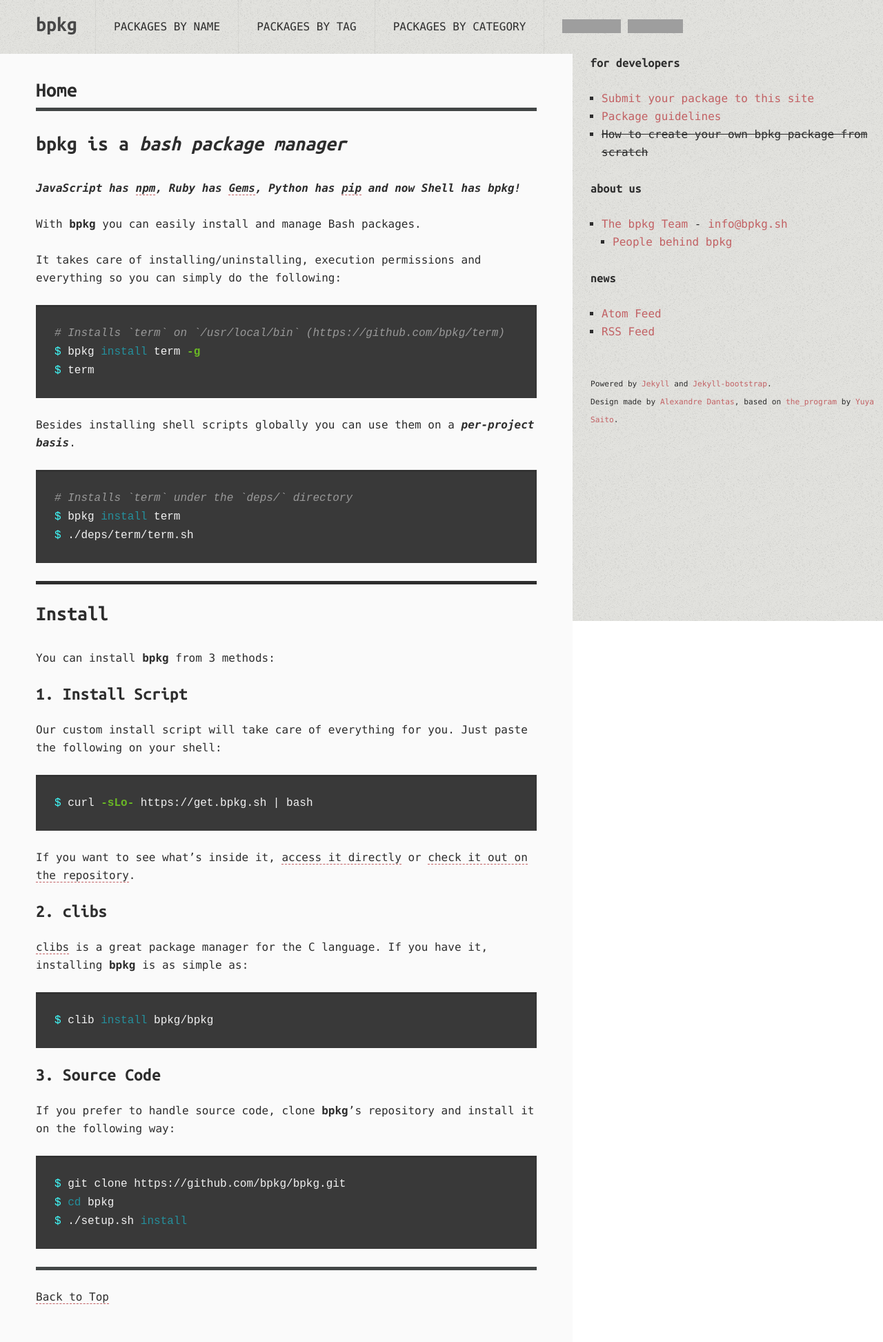
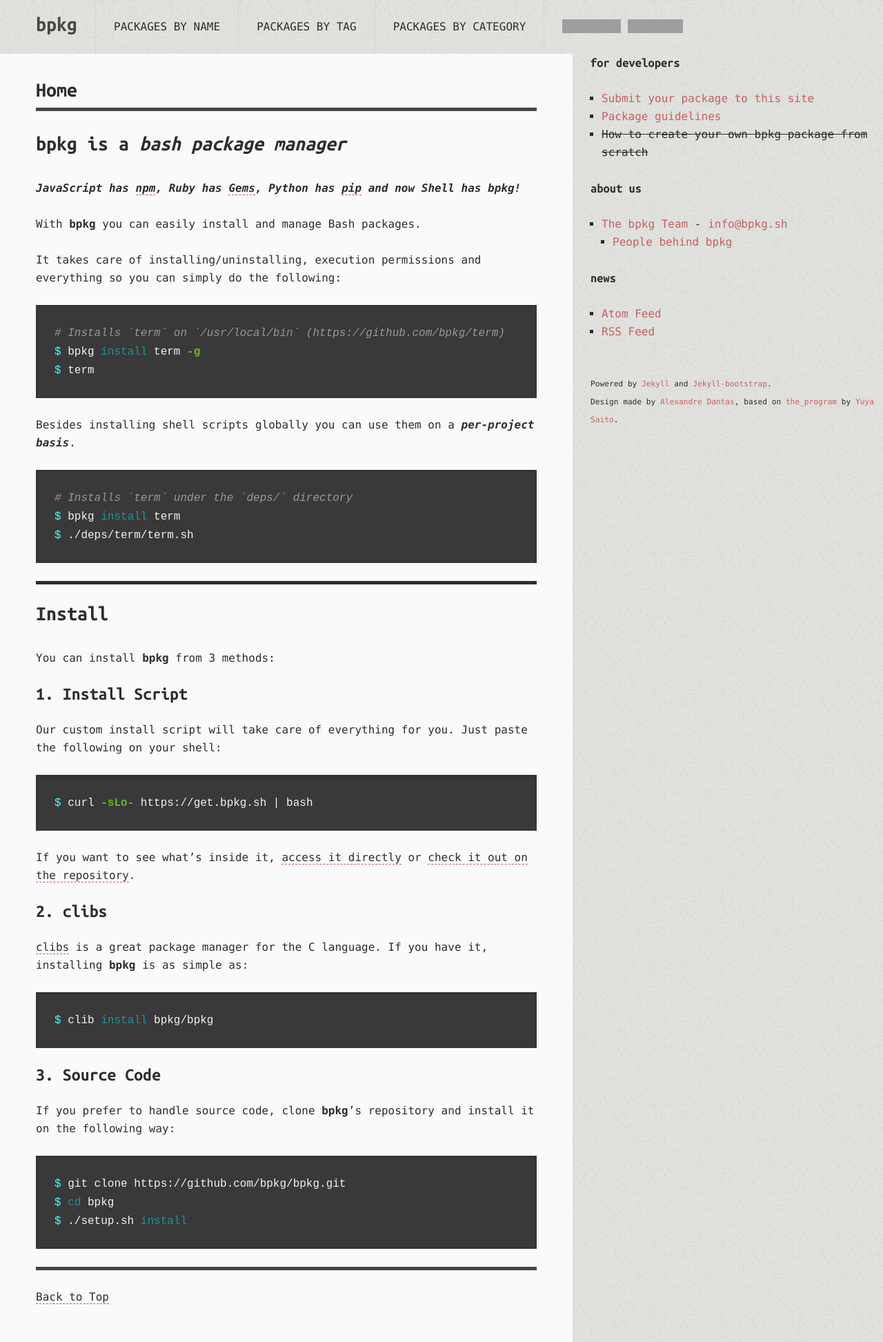
Before and after one commit to bpkg/bpkg.github.io, a Jekyll site: the page built from index.md, in a window 1280 px wide. Shown: the whole page at 69% size. Built offline with Jekyll 4.4.1, drawn with Linux system fonts in a browser that asks for light colours; comment, search, counter and statistics services are not loaded; grey boxes are pictures that could not be loaded.

Commit message:
Updated style rules to provide `min-height` values.

```diff
--- a/assets/themes/the-program/css/_base.less
+++ b/assets/themes/the-program/css/_base.less
@@ -21,8 +21,8 @@ Base from [HTML5 Boilerplate](http://j.mp/rP0wmY)
 No styleguide reference.
 */
 
-html { height: 100%; font-size: 100%; overflow-y: scroll; -webkit-text-size-adjust: 100%; -ms-text-size-adjust: 100%; }
-body { height: 100%; margin: 0; font-size: 1em; line-height: 1.4; -webkit-tap-highlight-color: rgba(255,0,0, 0.62); }
+html { font-size: 100%; overflow-y: scroll; -webkit-text-size-adjust: 100%; -ms-text-size-adjust: 100%; }
+body { min-height: 100%; height: 100%; margin: 0; font-size: 1em; line-height: 1.4; -webkit-tap-highlight-color: rgba(255,0,0, 0.62); }
 body, button, input, select, textarea { font-family: sans-serif; }
 ::-moz-selection { background: #073642; color: #fff; text-shadow: none; }
 ::selection { background: #073642; color: #fff; text-shadow: none; }
--- a/assets/themes/the-program/css/_mediaqueries.less
+++ b/assets/themes/the-program/css/_mediaqueries.less
@@ -206,7 +206,7 @@
     float: left;
     width: calc(~"81% - 1px");
     margin-right: -450px;
-    height: 100%;
+    min-height: 100%;
     .unit-body {
       border-right: 1px solid rgba(0,0,0,0.2);
       -webkit-box-shadow: rgba(255,255,255,1.0) 0px 0px 2px;
@@ -215,7 +215,7 @@
       margin-right: 450px;
       padding: (@line-height * 1px) ((@line-height * 2) * 1px);
       @padding-vertical: ((@line-height * 1px) * 2);
-      height: calc(~"100% -" @padding-vertical);
+      min-height: calc(~"100% -" @padding-vertical);
     }
   }
 
--- a/assets/themes/the-program/css/style.css
+++ b/assets/themes/the-program/css/style.css
@@ -40,13 +40,13 @@ Base from [HTML5 Boilerplate](http://j.mp/rP0wmY)
 No styleguide reference.
 */
 html {
-  height: 100%;
   font-size: 100%;
   overflow-y: scroll;
   -webkit-text-size-adjust: 100%;
   -ms-text-size-adjust: 100%;
 }
 body {
+  min-height: 100%;
   height: 100%;
   margin: 0;
   font-size: 1em;
@@ -554,7 +554,7 @@ html {
   background-repeat: repeat;
   background-position: 0 0;
   background-color: #e2e2de;
-  height: 100%;
+  min-height: 100%;
 }
 .body .unit-body {
   background-color: #fafafa;
@@ -1077,7 +1077,7 @@ pre {
     float: left;
     width: calc(81% - 1px);
     margin-right: -450px;
-    height: 100%;
+    min-height: 100%;
   }
   .body .unit-body {
     border-right: 1px solid rgba(0, 0, 0, 0.2);
@@ -1086,7 +1086,7 @@ pre {
     -o-box-shadow: #ffffff 0px 0px 2px;
     margin-right: 450px;
     padding: 26px 52px;
-    height: calc(100% - 52px);
+    min-height: calc(100% - 52px);
   }
   .the-footer {
     position: relative;
--- a/assets/themes/the-program/css/style.less
+++ b/assets/themes/the-program/css/style.less
@@ -20,7 +20,7 @@ html {
   background-repeat: repeat;
   background-position: 0 0;
   background-color: #e2e2de;
-  height: 100%;
+  min-height: 100%;
 }
 
 .body {
```
